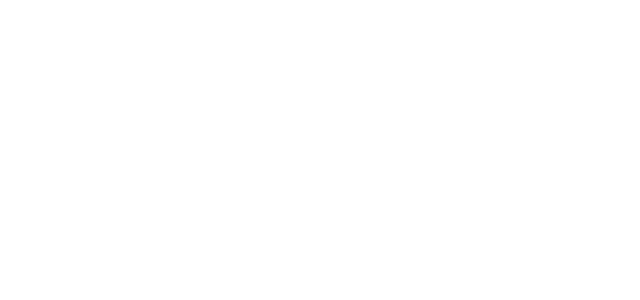
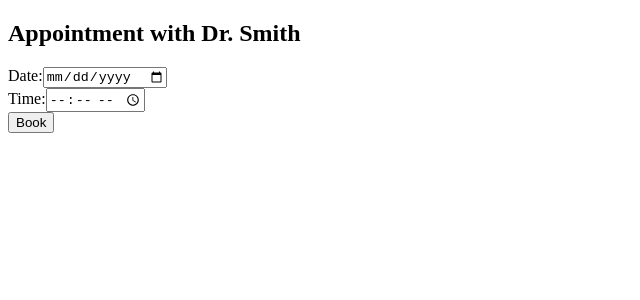
Before and after one commit to BaranStefan/MedHealth, a Vue app in the folder vueapp/: page /appointment/1 in a window 1280 px wide. Before the commit this address had no page. Shown: the top 300 px of the page, without its empty margins (0-640 px from the left). Built offline with nearby package versions, Linux system fonts and the light colour scheme.

Commit message:
Added doctors and appointment

```diff
--- /dev/null
+++ b/vueapp/src/components/Appointment.vue
@@ -0,0 +1,46 @@
+<template>
+    <div>
+        <h2>Appointment with {{ doctorName }}</h2>
+        <form @submit.prevent="bookAppointment">
+            <div>
+                <label for="date">Date:</label>
+                <input type="date" v-model="appointmentDate" required />
+            </div>
+            <div>
+                <label for="time">Time:</label>
+                <input type="time" v-model="appointmentTime" required />
+            </div>
+            <button type="submit">Book</button>
+        </form>
+    </div>
+</template>
+
+<script>
+export default {
+  props: ['doctorId'],
+  data() {
+    return {
+      doctorName: '', // Placeholder, should be fetched based on doctorId
+      appointmentDate: '',
+      appointmentTime: ''
+    };
+  },
+  created() {
+    // Mock fetching doctor's name based on doctorId.
+    // In real scenarios, you'd probably do an API call.
+    const mockDoctors = {
+      1: 'Dr. Smith',
+      2: 'Dr. Johnson',
+      // ... add other doctors
+    };
+
+    this.doctorName = mockDoctors[this.doctorId];
+  },
+  methods: {
+    bookAppointment() {
+      // Handle logic for booking an appointment
+      console.log(`Appointment set with ${this.doctorName} on ${this.appointmentDate} at ${this.appointmentTime}`);
+    }
+  }
+};
+</script>
--- a/vueapp/src/components/AppointmentForm.vue
+++ b/vueapp/src/components/AppointmentForm.vue
@@ -6,6 +6,7 @@
         </form>
         <p>Already have an account? <router-link to="/login">Login</router-link></p>
         <p>  <router-link to="/register">Register</router-link></p>
+        <p>  <router-link to="/doctors">Book appointment</router-link></p>
     </div>
 </template>
 
--- /dev/null
+++ b/vueapp/src/components/DoctorsList.vue
@@ -0,0 +1,24 @@
+<template>
+    <div>
+        <h2>Select a Doctor</h2>
+        <ul>
+            <li v-for="doctor in doctors" :key="doctor.id">
+                <router-link :to="`/appointment/${doctor.id}`">{{ doctor.name }}</router-link>
+            </li>
+        </ul>
+    </div>
+</template>
+
+<script>
+export default {
+  data() {
+    return {
+      doctors: [
+        { id: 1, name: 'Dr. Smith' },
+        { id: 2, name: 'Dr. Johnson' },
+        // ... add more doctors as needed
+      ],
+    };
+  }
+};
+</script>
--- a/vueapp/src/main.js
+++ b/vueapp/src/main.js
@@ -6,11 +6,15 @@ import { createRouter, createWebHistory } from 'vue-router';
 import AppointmentForm from './components/AppointmentForm.vue';
 import Login from './components/Login.vue';
 import Register from './components/Register.vue';
+import DoctorsList from '@/components/DoctorsList.vue';
+import Appointment from '@/components/Appointment.vue';
 
 const routes = [
     { path: '/', component: AppointmentForm },
     { path: '/login', component: Login },
-    { path: '/register', component: Register }
+    { path: '/register', component: Register },
+    { path: '/doctors', component: DoctorsList },
+    { path: '/appointment/:doctorId', component: Appointment, props: true }
 ];
 
 const router = createRouter({
```
